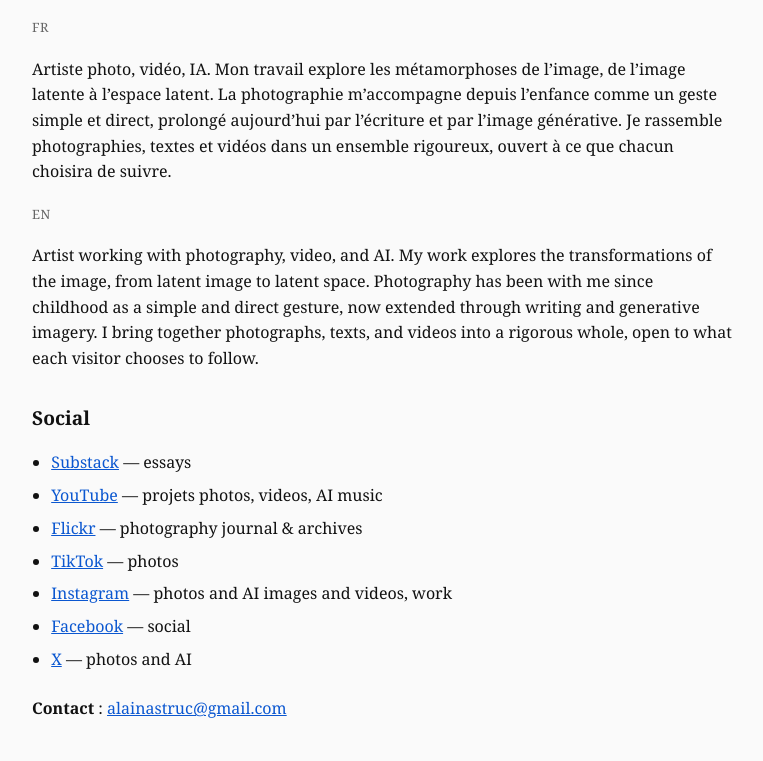
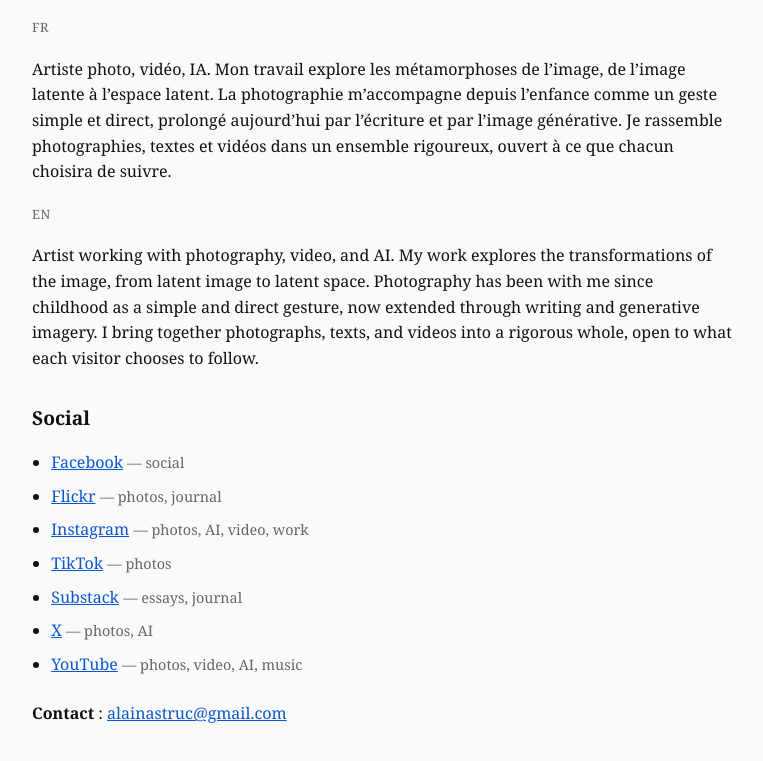
Before and after one commit to alainastruc/alainastruc.com, a plain HTML site: page index.html in a window 1280 px wide. Shown: the part 117-878 px from the top of the page, without its empty margins (258-1021 px from the left). Drawn offline with Linux system fonts and the light colour scheme.

Commit message:
Update index.html

```diff
--- a/index.html
+++ b/index.html
@@ -14,10 +14,11 @@
     p{margin:1rem 0;}
     a{color:var(--link);text-decoration:underline;}
     ul{list-style:disc;padding-left:1.2rem;margin:0;}
-    li{margin:.45rem 0;}
+    li{margin:.5rem 0;}
     .label{display:inline-block;font-size:.8rem;
            color:var(--muted);text-transform:uppercase;
            letter-spacing:.5px;margin-bottom:.2rem;}
+    .types{color:var(--muted);font-size:.9rem;}
     .contact{margin-top:1.5rem;}
   </style>
   <link rel="icon" href="favicon.png" type="image/png">
@@ -36,13 +37,13 @@
 
 <h2>Social</h2>
 <ul>
-  <li><a href="https://alainastruc.substack.com" target="_blank">Substack</a> — essays</li>
-  <li><a href="https://www.youtube.com/@alainastruc" target="_blank">YouTube</a> — projets photos, videos, AI music</li>
-  <li><a href="https://www.flickr.com/photos/alainastruc/" target="_blank">Flickr</a> — photography journal & archives</li>
-  <li><a href="https://www.tiktok.com/@alainastrucphoto" target="_blank">TikTok</a> — photos</li>
-  <li><a href="https://www.instagram.com/alainastruc/" target="_blank">Instagram</a> — photos and AI images and videos, work</li>
-  <li><a href="https://www.facebook.com/alainastruc" target="_blank">Facebook</a> — social</li>
-  <li><a href="https://x.com/alanxtruc" target="_blank">X</a> — photos and AI</li>
+  <li><a href="https://www.facebook.com/alainastruc" target="_blank">Facebook</a> <span class="types">— social</span></li>
+  <li><a href="https://www.flickr.com/photos/alainastruc/" target="_blank">Flickr</a> <span class="types">— photos, journal</span></li>
+  <li><a href="https://www.instagram.com/alainastruc/" target="_blank">Instagram</a> <span class="types">— photos, AI, video, work</span></li>
+  <li><a href="https://www.tiktok.com/@alainastrucphoto" target="_blank">TikTok</a> <span class="types">— photos</span></li>
+  <li><a href="https://alainastruc.substack.com" target="_blank">Substack</a> <span class="types">— essays, journal</span></li>
+  <li><a href="https://x.com/alanxtruc" target="_blank">X</a> <span class="types">— photos, AI</span></li>
+  <li><a href="https://www.youtube.com/@alainastruc" target="_blank">YouTube</a> <span class="types">— photos, video, AI, music</span></li>
 </ul>
 
 <p class="contact"><strong>Contact</strong> : <a href="mailto:alainastruc@gmail.com">alainastruc@gmail.com</a></p>
```
